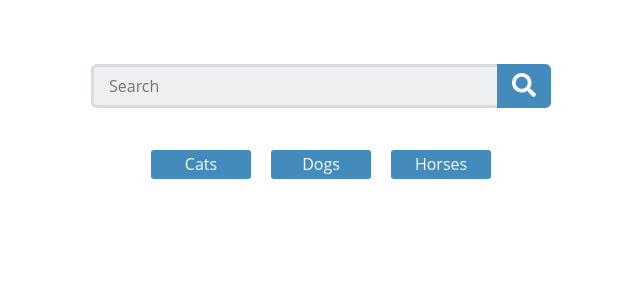
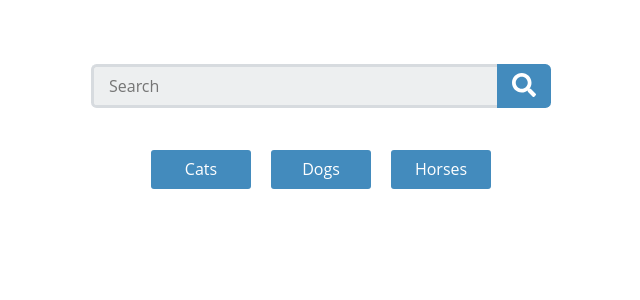
Before and after one commit to unluisco/project-11-React-Flickr-Gallery, a React (Create React App) app: page / in a window 1280 px wide. Shown: the top 300 px of the page, without its empty margins (319-959 px from the left). Built offline with nearby package versions, Linux system fonts and the light colour scheme.

Commit message:
ajust padding to nav buttons

```diff
--- a/src/App.css
+++ b/src/App.css
@@ -52,7 +52,7 @@ input {
 	display: block;
 	background: #438bbd;
 	border-radius: 3px;
-	padding: 5px;
+	padding: 10px 5px;
 	color: #fff;
 }
 
```
